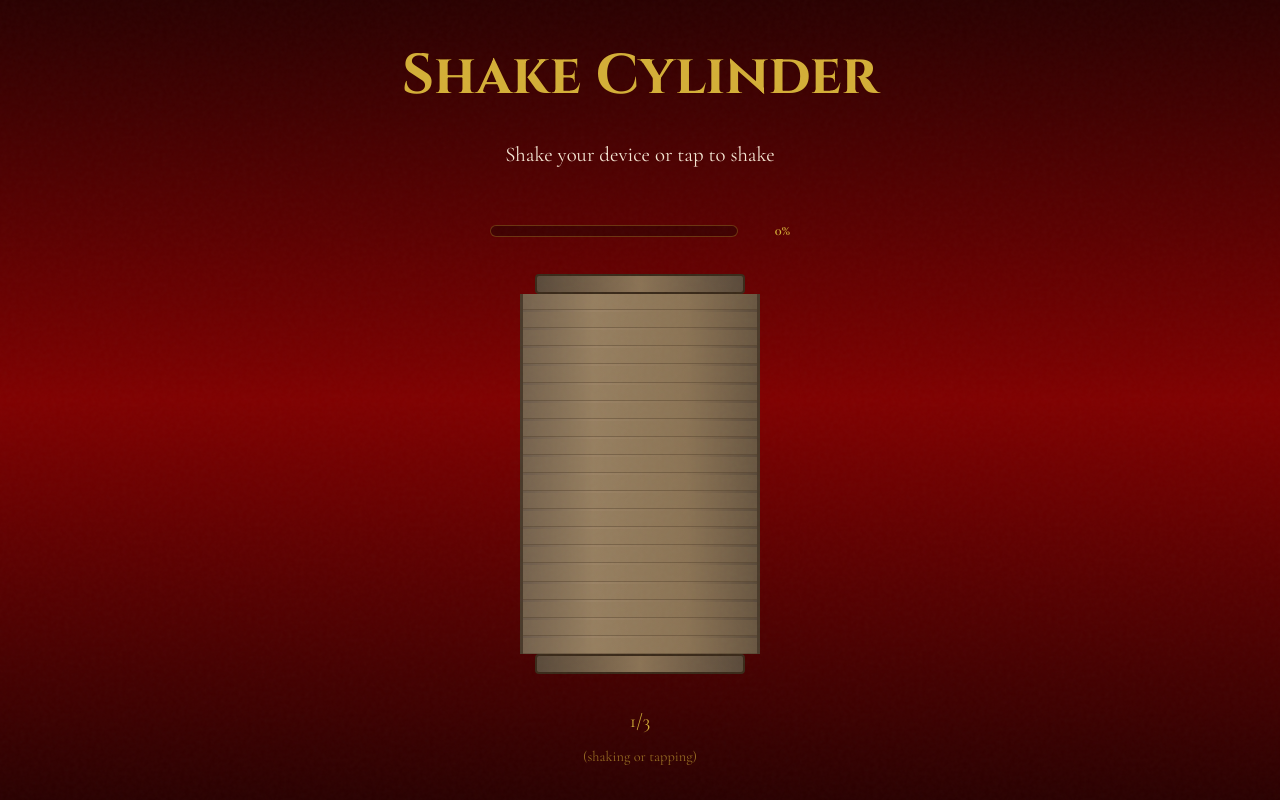
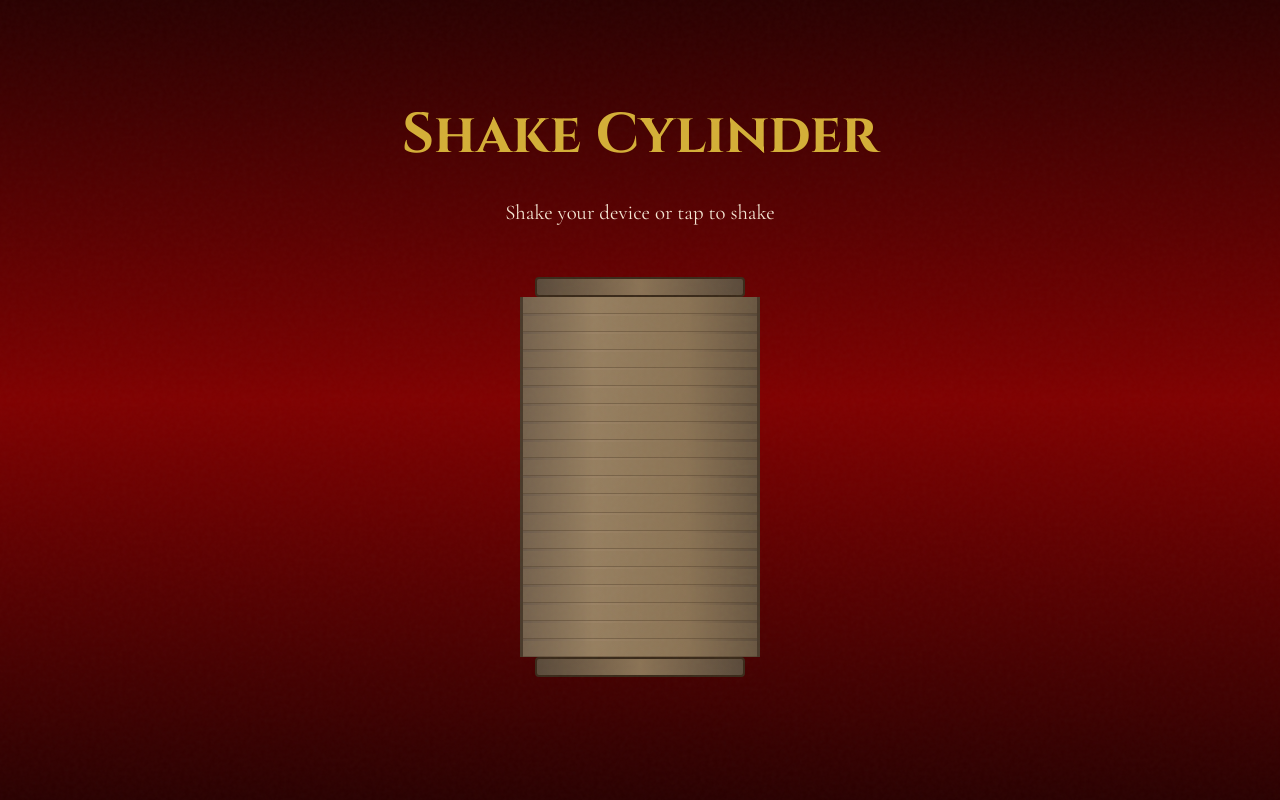
Before and after one commit to rans0/ciamsi, a React (Vite) app: page / in a window 1280 px wide. Both pictures are taken after a click on the button "ENTER TEMPLE". Built offline with nearby package versions, Linux system fonts and the light colour scheme.

Commit message:
feat(shaking): remove progress bar and counter, add randomized max attempts
- Remove progress bar and percentage display
- Remove x/x counter display
- Add randomized maxAttempts (3-20) on mount
- Update completion checks to use maxAttempts

Co-Authored-By: Claude (glm-4.7) <noreply@anthropic.com>

```diff
--- a/src/components/stages/Shaking.tsx
+++ b/src/components/stages/Shaking.tsx
@@ -1,4 +1,4 @@
-import { useState, useEffect, useCallback } from 'react'
+import { useState, useEffect, useCallback, useMemo } from 'react'
 import { motion } from 'framer-motion'
 import { useDeviceMotion } from '../../hooks/useDeviceMotion'
 import { useHaptic } from '../../hooks/useHaptic'
@@ -7,8 +7,8 @@ interface ShakingProps {
   onComplete: (fortuneNumber: number) => void
 }
 
-const REQUIRED_TAPS = 3
-const REQUIRED_DEVICE_SHAKES = 10
+const MIN_ATTEMPTS = 3
+const MAX_ATTEMPTS = 20
 
 export function Shaking({ onComplete }: ShakingProps) {
   const [tapCount, setTapCount] = useState(0)
@@ -18,9 +18,14 @@ export function Shaking({ onComplete }: ShakingProps) {
   const deviceMotion = useDeviceMotion()
   const haptic = useHaptic()
 
+  const maxAttempts = useMemo(
+    () => Math.floor(Math.random() * (MAX_ATTEMPTS - MIN_ATTEMPTS + 1)) + MIN_ATTEMPTS,
+    []
+  )
+
   // Handle device motion completion
   useEffect(() => {
-    if (deviceMotion.isSupported && deviceMotion.shakeCount >= REQUIRED_DEVICE_SHAKES && inputMethod !== 'tap') {
+    if (deviceMotion.isSupported && deviceMotion.shakeCount >= maxAttempts && inputMethod !== 'tap') {
       setInputMethod('motion')
       haptic.success()
       setTimeout(() => {
@@ -28,7 +33,7 @@ export function Shaking({ onComplete }: ShakingProps) {
         onComplete(fortuneNumber)
       }, 500)
     }
-  }, [deviceMotion.shakeCount, deviceMotion.isSupported, inputMethod, haptic, onComplete])
+  }, [deviceMotion.shakeCount, deviceMotion.isSupported, inputMethod, haptic, onComplete, maxAttempts])
 
   // Manual tap handler (for desktop or when device motion isn't available)
   const handleTap = useCallback(() => {
@@ -40,7 +45,7 @@ export function Shaking({ onComplete }: ShakingProps) {
     haptic.medium()
 
     // After required taps, complete
-    if (tapCount + 1 >= REQUIRED_TAPS) {
+    if (tapCount + 1 >= maxAttempts) {
       setTimeout(() => {
         haptic.success()
         const fortuneNumber = Math.floor(Math.random() * 100) + 1
@@ -49,7 +54,7 @@ export function Shaking({ onComplete }: ShakingProps) {
     }
 
     setTimeout(() => setIsShaking(false), 200)
-  }, [tapCount, inputMethod, haptic, onComplete])
+  }, [tapCount, inputMethod, haptic, onComplete, maxAttempts])
 
   // Keyboard handler (spacebar)
   useEffect(() => {
@@ -64,21 +69,9 @@ export function Shaking({ onComplete }: ShakingProps) {
     return () => window.removeEventListener('keydown', handleKeyDown)
   }, [handleTap])
 
-  // Calculate progress
-  const progress = inputMethod === 'motion'
-    ? deviceMotion.progress
-    : Math.min(tapCount / REQUIRED_TAPS, 1)
-
   const isComplete = inputMethod === 'motion'
-    ? deviceMotion.shakeCount >= REQUIRED_DEVICE_SHAKES
-    : tapCount >= REQUIRED_TAPS
-
-  const displayCount = inputMethod === 'motion'
-    ? deviceMotion.shakeCount
-    : tapCount
-  const requiredCount = inputMethod === 'motion'
-    ? REQUIRED_DEVICE_SHAKES
-    : REQUIRED_TAPS
+    ? deviceMotion.shakeCount >= maxAttempts
+    : tapCount >= maxAttempts
 
   return (
     <motion.div
@@ -115,31 +108,6 @@ export function Shaking({ onComplete }: ShakingProps) {
           )}
         </motion.p>
 
-        {/* Progress Bar */}
-        <motion.div
-          className="shake-progress-container"
-          initial={{ opacity: 0, scaleX: 0 }}
-          animate={{ opacity: 1, scaleX: 1 }}
-          transition={{ delay: 0.2 }}
-        >
-          <div className="shake-progress-bar">
-            <motion.div
-              className="shake-progress-fill"
-              initial={{ width: 0 }}
-              animate={{ width: `${progress * 100}%` }}
-              transition={{ duration: 0.3 }}
-            />
-          </div>
-          <motion.span
-            className="shake-progress-text"
-            initial={{ opacity: 0 }}
-            animate={{ opacity: 1 }}
-            transition={{ delay: 0.4 }}
-          >
-            {Math.round(progress * 100)}%
-          </motion.span>
-        </motion.div>
-
         <motion.div
           className="cylinder-container"
           animate={
@@ -164,18 +132,6 @@ export function Shaking({ onComplete }: ShakingProps) {
           </div>
         </motion.div>
 
-        <motion.p
-          className="shake-counter"
-          initial={{ opacity: 0 }}
-          animate={{ opacity: 1 }}
-          transition={{ delay: 0.5 }}
-        >
-          {displayCount + 1}/{requiredCount}
-          {inputMethod === null && deviceMotion.isSupported && (
-            <span className="shake-hint"> (shaking or tapping)</span>
-          )}
-        </motion.p>
-
       </div>
     </motion.div>
   )
```
